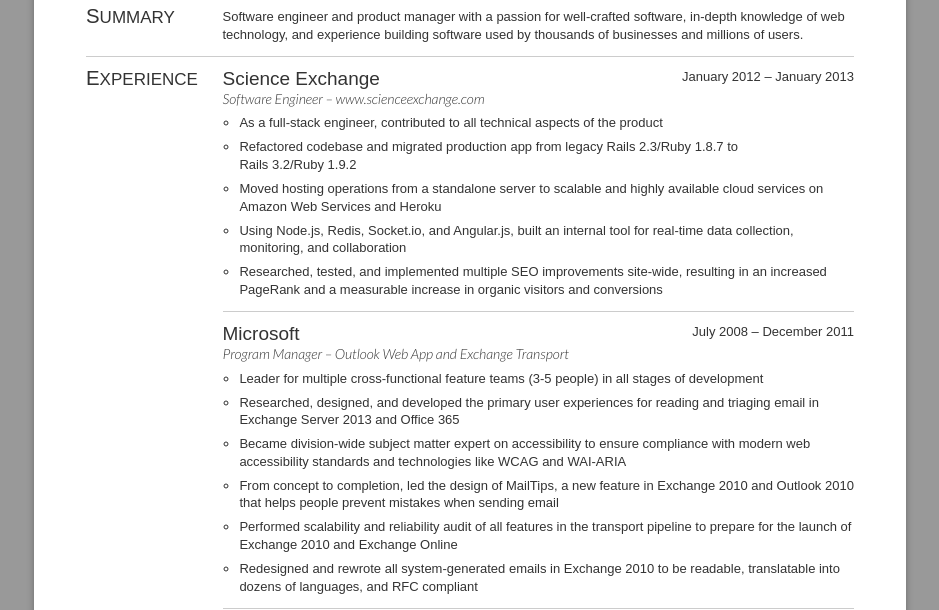
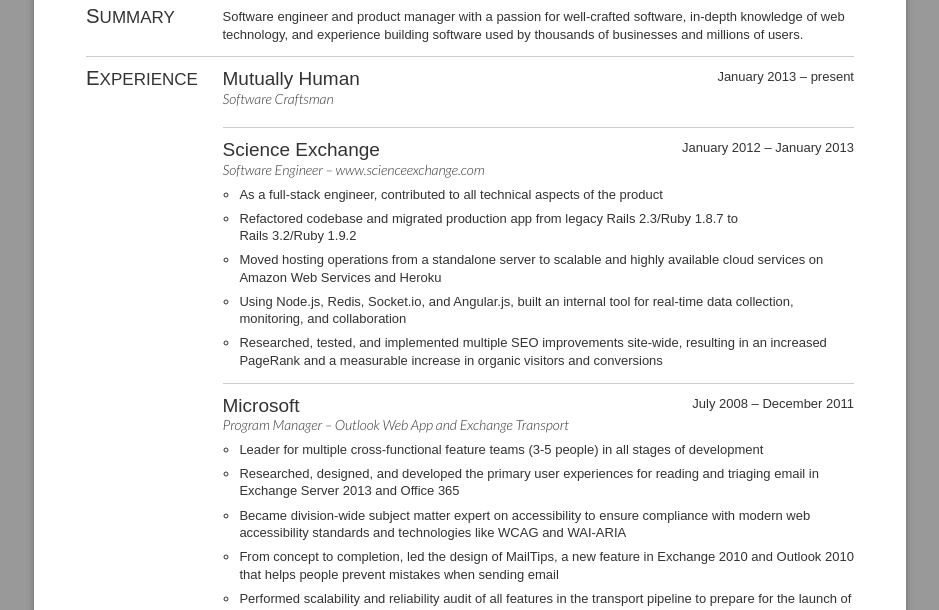
Before and after one commit to ejdyksen/resume, a plain HTML site: page resume.html in a window 1280 px wide. Shown: the part 136-746 px from the top of the page, without its empty margins (170-1109 px from the left). Drawn offline with Linux system fonts and the light colour scheme.

Commit message:
Add MHS stub

```diff
--- a/resume.html
+++ b/resume.html
@@ -31,6 +31,15 @@
 
   <section>
     <h2>Experience</h2>
+
+    <section>
+      <header>
+        <div>January 2013 &ndash; present</div>
+        <h3>Mutually Human</h3>
+        <h4>Software Craftsman</h4>
+      </header>
+
+    </section>
 
     <section>
       <header>
```
